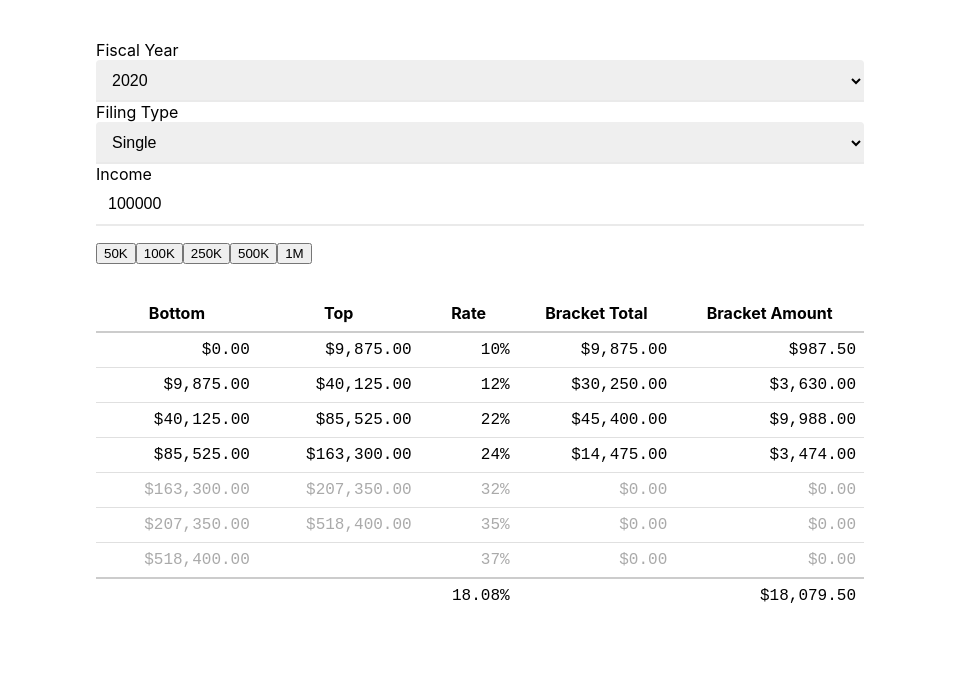
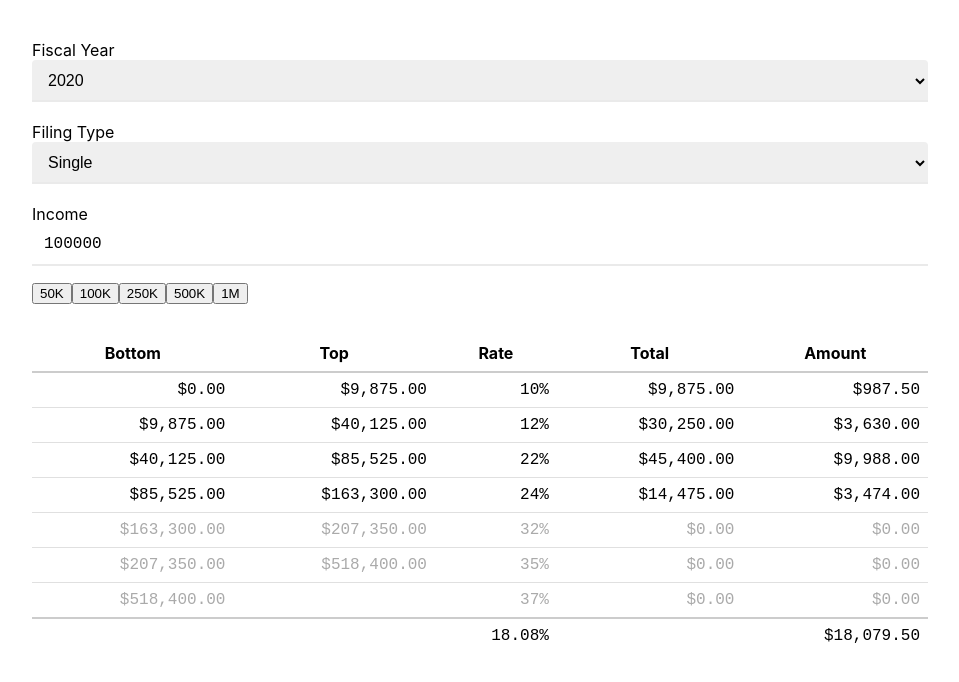
Before and after one commit to kddnewton/taxes, a React app: page / in a window 1280 px wide. Shown: the top 682 px of the page, without its empty margins (160-1119 px from the left). Built offline with nearby package versions, Linux system fonts and the light colour scheme; the HTML template or start-up script is replaced by a standard one.

Commit message:
More utility CSS classes

```diff
--- a/src/Settings.tsx
+++ b/src/Settings.tsx
@@ -37,8 +37,8 @@ const Settings: React.FC<SettingsProps> = ({
   };
 
   return (
-    <div style={{ display: "flex", flexDirection: "column" }}>
-      <label htmlFor="year">
+    <div className="flex-column">
+      <label className="label" htmlFor="year">
         Fiscal Year
         <Select<BracketSetsKey>
           id="year"
@@ -52,7 +52,7 @@ const Settings: React.FC<SettingsProps> = ({
           value={bracketSetsKey}
         />
       </label>
-      <label htmlFor="type">
+      <label className="label" htmlFor="type">
         Filing Type
         <Select<FilingType>
           id="type"
@@ -67,10 +67,10 @@ const Settings: React.FC<SettingsProps> = ({
           value={filingType}
         />
       </label>
-      <label htmlFor="income">
+      <label className="label" htmlFor="income">
         Income
         <input
-          className="control"
+          className="control monospace"
           type="number"
           id="income"
           name="income"
--- a/src/Table.tsx
+++ b/src/Table.tsx
@@ -84,16 +84,16 @@ const Table: React.FC<TableProps> = ({ bracketSet, filingType, income }) => {
           <th>Bottom</th>
           <th>Top</th>
           <th>Rate</th>
-          <th>Bracket Total</th>
-          <th>Bracket Amount</th>
+          <th>Total</th>
+          <th>Amount</th>
         </tr>
       </thead>
-      <tbody>
+      <tbody className="monospace">
         {segments.map(segment => (
           <TableRow key={segment.rate} income={income} segment={segment} />
         ))}
       </tbody>
-      <tfoot>
+      <tfoot className="monospace">
         <tr>
           <td colSpan={2} />
           <td>
--- a/src/styles.css
+++ b/src/styles.css
@@ -6,8 +6,8 @@ body {
 }
 
 .container {
-  margin: 40px 20%;
-  width: 60%;
+  margin: 40px 15%;
+  width: 70%;
 }
 
 @media screen and (max-width: 1200px) {
@@ -24,6 +24,15 @@ body {
     margin-right: 5%;
     width: 90%;
   }
+}
+
+.monospace {
+  font-family: "Courier New", Courier, monospace;
+}
+
+.flex-column {
+  display: flex;
+  flex-direction: column;
 }
 
 .table {
@@ -52,7 +61,6 @@ body {
 
 .table td {
   border-top: 1px solid #e0e0e0;
-  font-family: "Courier New", Courier, monospace;
   padding: 8px;
   text-align: right;
   vertical-align: top;
@@ -62,6 +70,10 @@ body {
 .table tfoot tr:first-child td {
   border-top-width: 2px;
   border-top-color: #ccc;
+}
+
+.label + .label {
+  margin-top: 20px;
 }
 
 .control {
```
